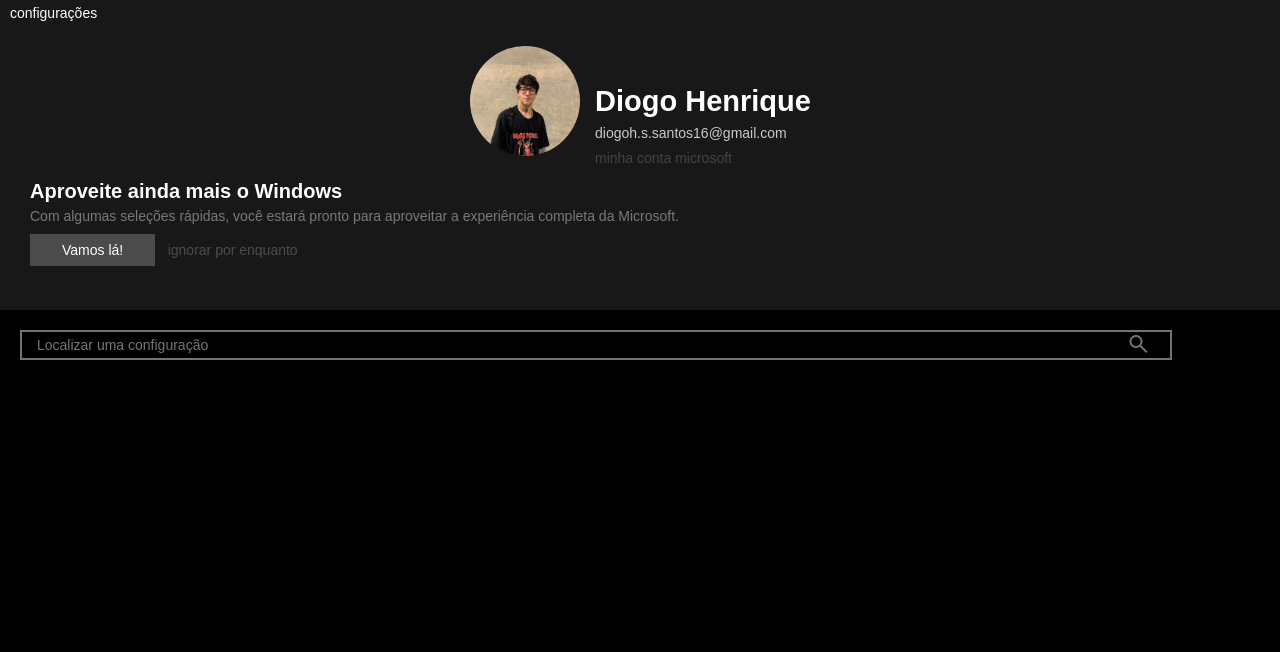
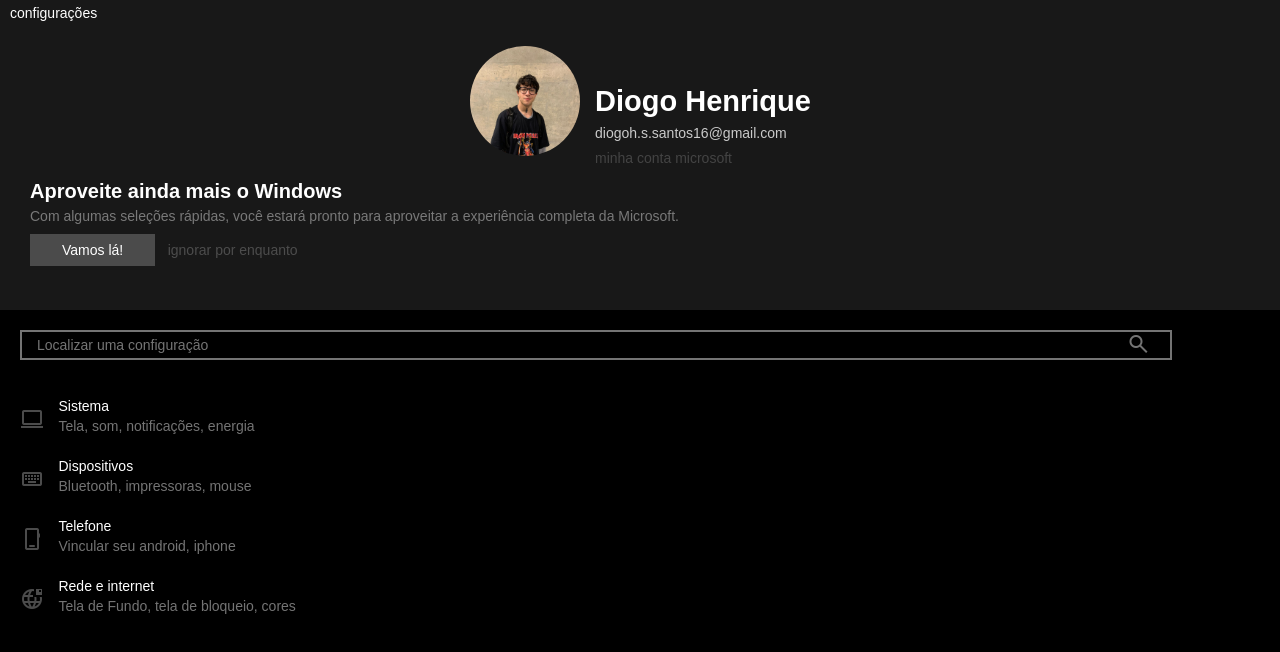
Before and after one commit to DiogoHSSantos/Config.Windows, a plain HTML site: page index.html in a window 1280 px wide. Drawn offline with nearby package versions, Linux system fonts and the light colour scheme.

Commit message:
adicionei as listas

```diff
--- a/estilos/style.css
+++ b/estilos/style.css
@@ -1,5 +1,7 @@
 @charset "UTF-8";
-
+ ::-webkit-scrollbar{
+    display: none;
+ }
 
 *{
     padding: 0px;
@@ -125,13 +127,44 @@ header{
     border: 2px solid #747474;
     position: absolute;
 }
-#ibusca:default{
-    background-color: white;
+#ibusca:hover{
+    border: 2px solid #ffffffad;
 }
-.material-symbols-outlined {
+#logolupa {
     position: relative;
     top: 22px;
     right: -88vw;
     color: #747474;
     cursor:text;
 }
+
+#logocomput{
+    display: inline-block;
+    padding-left: 20px;
+    color: #4b4b4b;
+}
+.listacont{
+    display: inline-block;
+    padding: 10px;
+}
+#primeiralista{
+    margin-top: 50px;
+}
+.lista{
+    padding: 0px 0px;
+    height: 60px;
+    display: block;
+    cursor: context-menu;
+}
+.lista:hover{
+    background-color: #4b4b4b50;
+}
+.titulolist{
+    font-size: 14px;
+    padding-bottom: 4px;
+
+}
+.descriçao{
+    font-size: 14px;
+    color: #747474;
+}
--- a/index.html
+++ b/index.html
@@ -35,13 +35,49 @@
 
             <input type="search" name="busca" id="ibusca" placeholder="Localizar uma configuração">
             <label for="ibusca">
-                <span class="material-symbols-outlined">
+                <span class="material-symbols-outlined" id="logolupa">
                     search
                     </span>
             </label>
 
         </input>
         </form>
+        <div class="lista" id="primeiralista">
+            <span class="material-symbols-outlined" id="logocomput">
+                computer
+            </span>
+            <div class="listacont">
+                <p class="titulolist">Sistema</p>
+                <p class="descriçao">Tela, som, notificações, energia</p>
+            </div>
+        </div>
+        <div class="lista">
+            <span class="material-symbols-outlined" id="logocomput">
+                keyboard
+            </span>
+            <div class="listacont">
+                <p class="titulolist">Dispositivos</p>
+                <p class="descriçao">Bluetooth, impressoras, mouse</p>
+            </div>
+        </div>
+        <div class="lista">
+            <span class="material-symbols-outlined" id="logocomput">
+                phone_iphone
+            </span>
+            <div class="listacont">
+                <p class="titulolist">Telefone</p>
+                <p class="descriçao">Vincular seu android, iphone</p>
+            </div>
+        </div>
+        <div class="lista">
+            <span class="material-symbols-outlined" id="logocomput">
+                bring_your_own_ip
+            </span>
+            <div class="listacont">
+                <div class="titulolist">Rede e internet</div>
+                <div class="descriçao">Tela de Fundo, tela de bloqueio, cores</div>
+            </div>
+        </div>
     </main>
     <footer>
 
```
